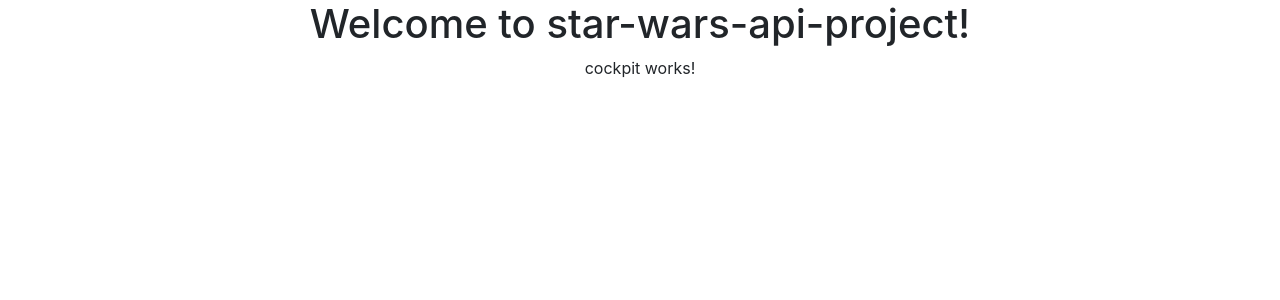
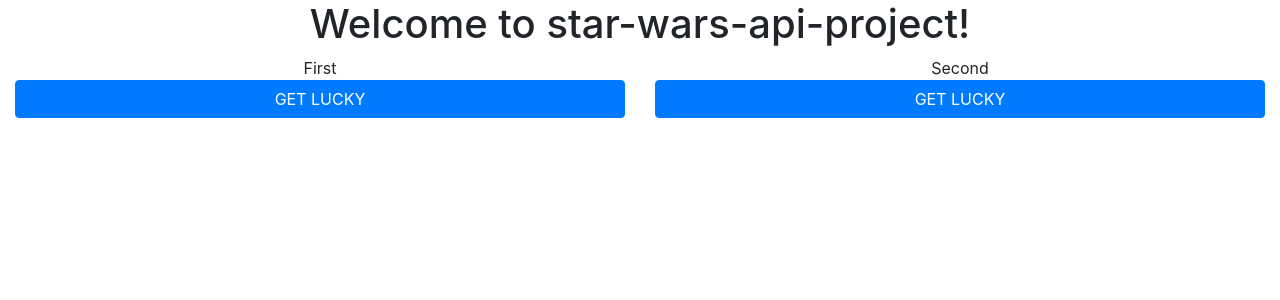
Before and after one commit to boi87/star-wars-api-project, an Angular app in the folder star-wars-api-project/: page / in a window 1280 px wide. Shown: the top 300 px of the page. Built offline with nearby package versions, Linux system fonts and the light colour scheme.

Commit message:
buttons and bootstrap here

```diff
--- a/star-wars-api-project/src/app/cockpit/cockpit.component.html
+++ b/star-wars-api-project/src/app/cockpit/cockpit.component.html
@@ -1,4 +1,15 @@
-<p>
-  cockpit works!
-  {{data}}
-</p>
+<div style="display: flex;">
+  <div class="container-md" style="display: flex; flex-direction: column">
+    First
+    <button type="button" class="btn btn-primary" (click)="onGetData()">
+      GET LUCKY
+    </button>
+  </div>
+
+  <div class="container-md" style="display: flex; flex-direction: column">
+    Second
+    <button type="button" class="btn btn-primary" (click)="onGetData()">
+      GET LUCKY
+    </button>
+  </div>
+</div>
--- a/star-wars-api-project/src/app/cockpit/cockpit.component.ts
+++ b/star-wars-api-project/src/app/cockpit/cockpit.component.ts
@@ -16,11 +16,11 @@
 
   }
 
-  onClickGetData() {
-    // this.apiService.getData().subscribe(x => {
-    //   console.log(x);
-    //   this.data = x;
-    // })
+  onGetData() {
+    this.apiService.getData().subscribe(x => {
+      console.log(x);
+      this.data = x;
+    })
   }
 
 }
```
